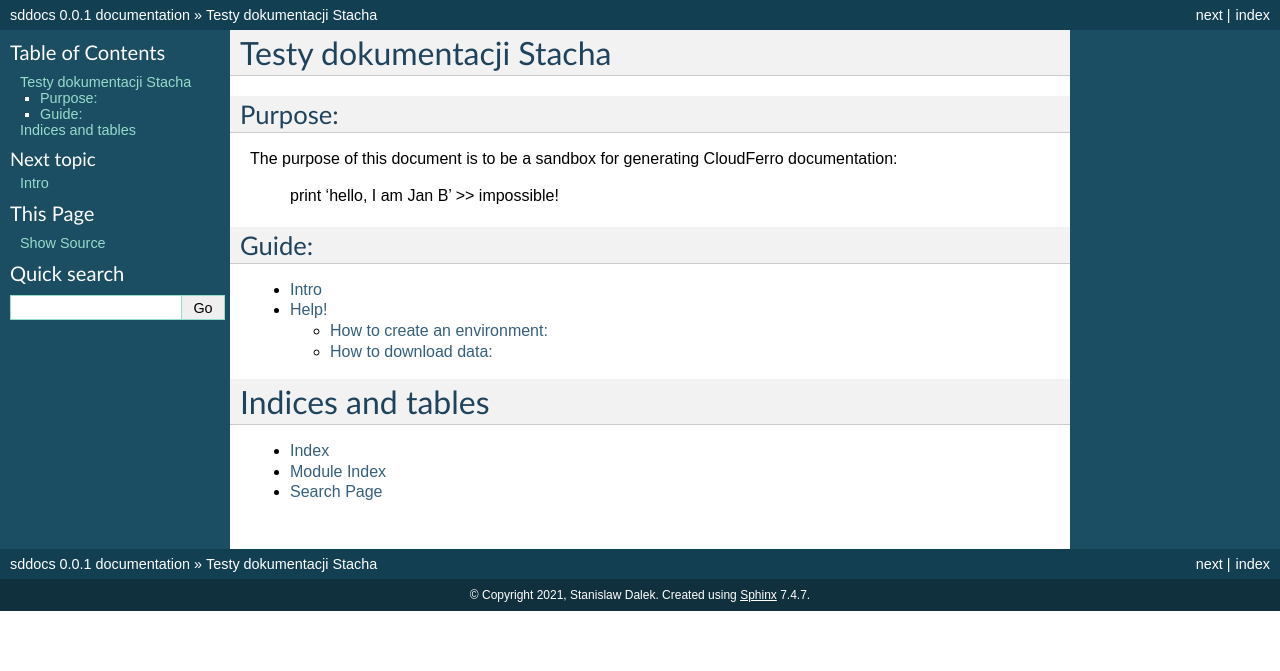
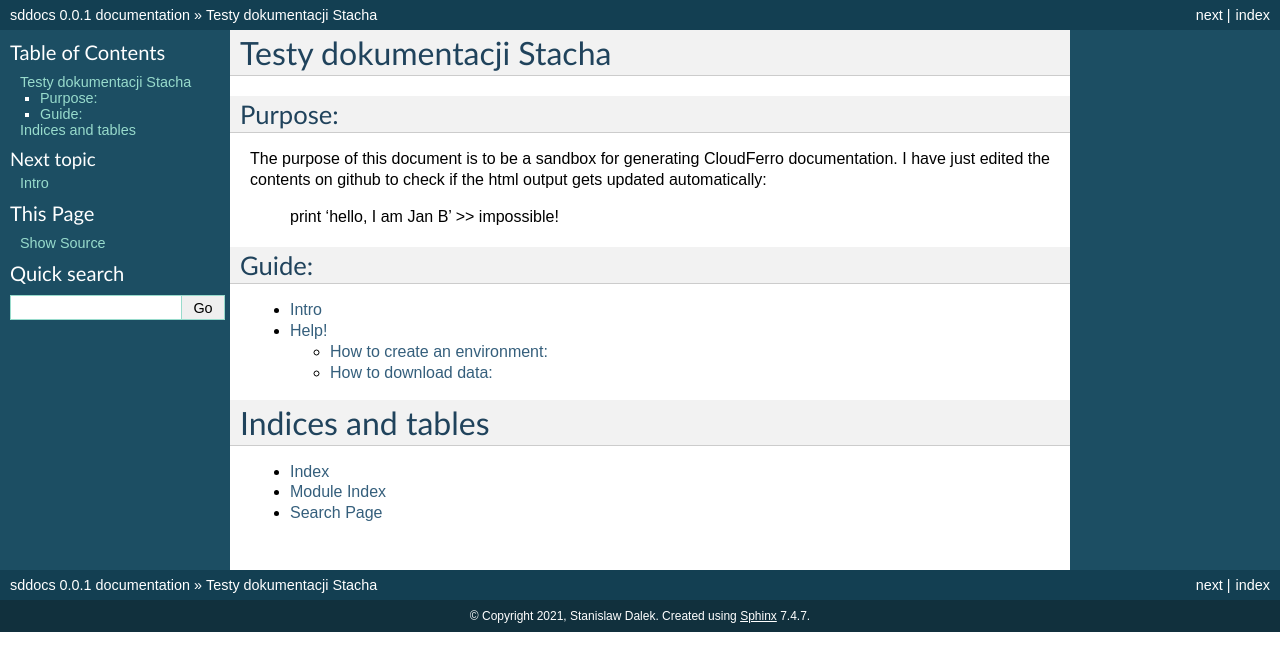
Before and after one commit to stachooo/sddocs, a Sphinx documentation site: the page built from source/index.rst, in a window 1280 px wide. Shown: the top 671 px of the page. Built offline with Sphinx 7.4.7, drawn with Linux system fonts in a browser that asks for light colours.

Commit message:
Testing live edition in github

```diff
--- a/source/index.rst
+++ b/source/index.rst
@@ -4,7 +4,8 @@
 Purpose:
 ^^^^^^^^
 
-The purpose of this document is to be a sandbox for generating CloudFerro documentation:
+The purpose of this document is to be a sandbox for generating CloudFerro documentation.
+I have just edited the contents on github to check if the html output gets updated automatically:
 
    print 'hello, I am Jan B'
    >> impossible!
```
